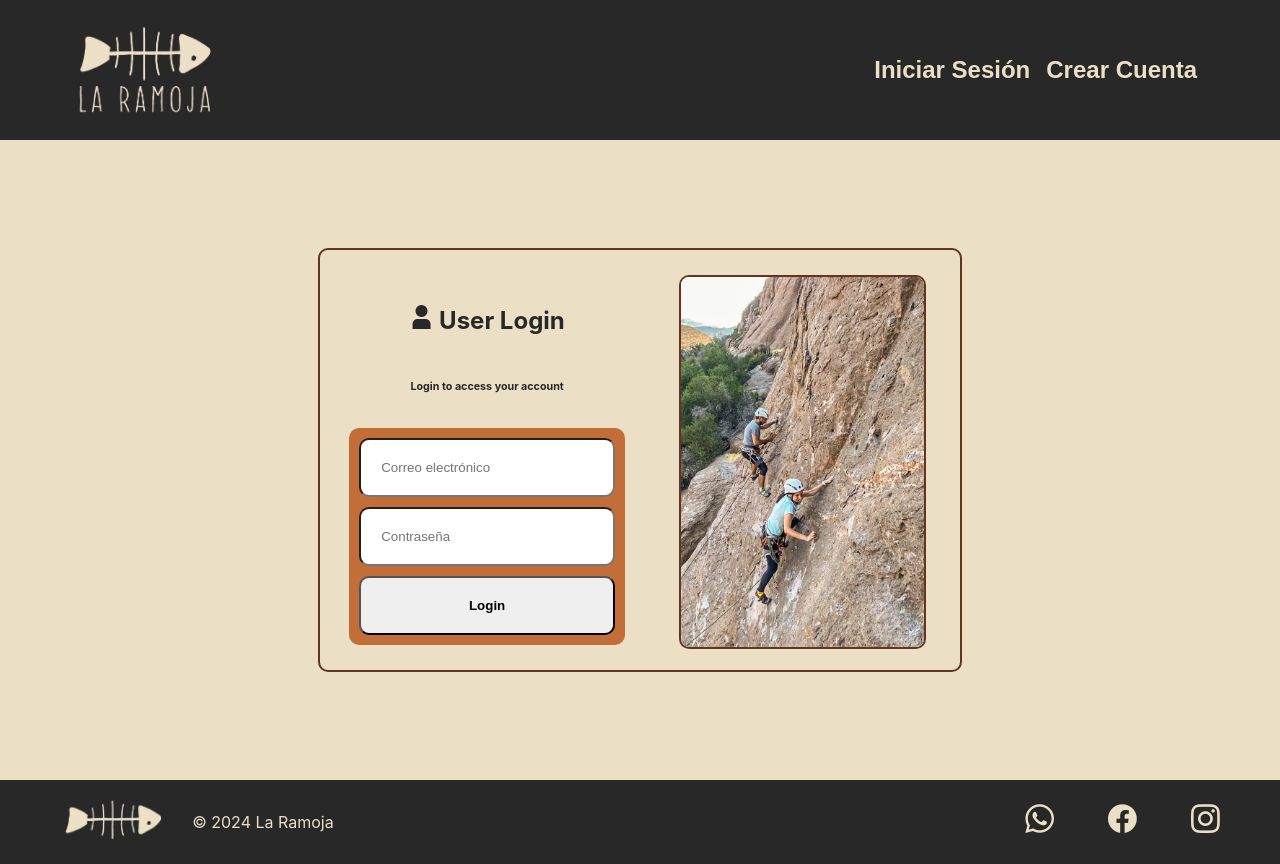
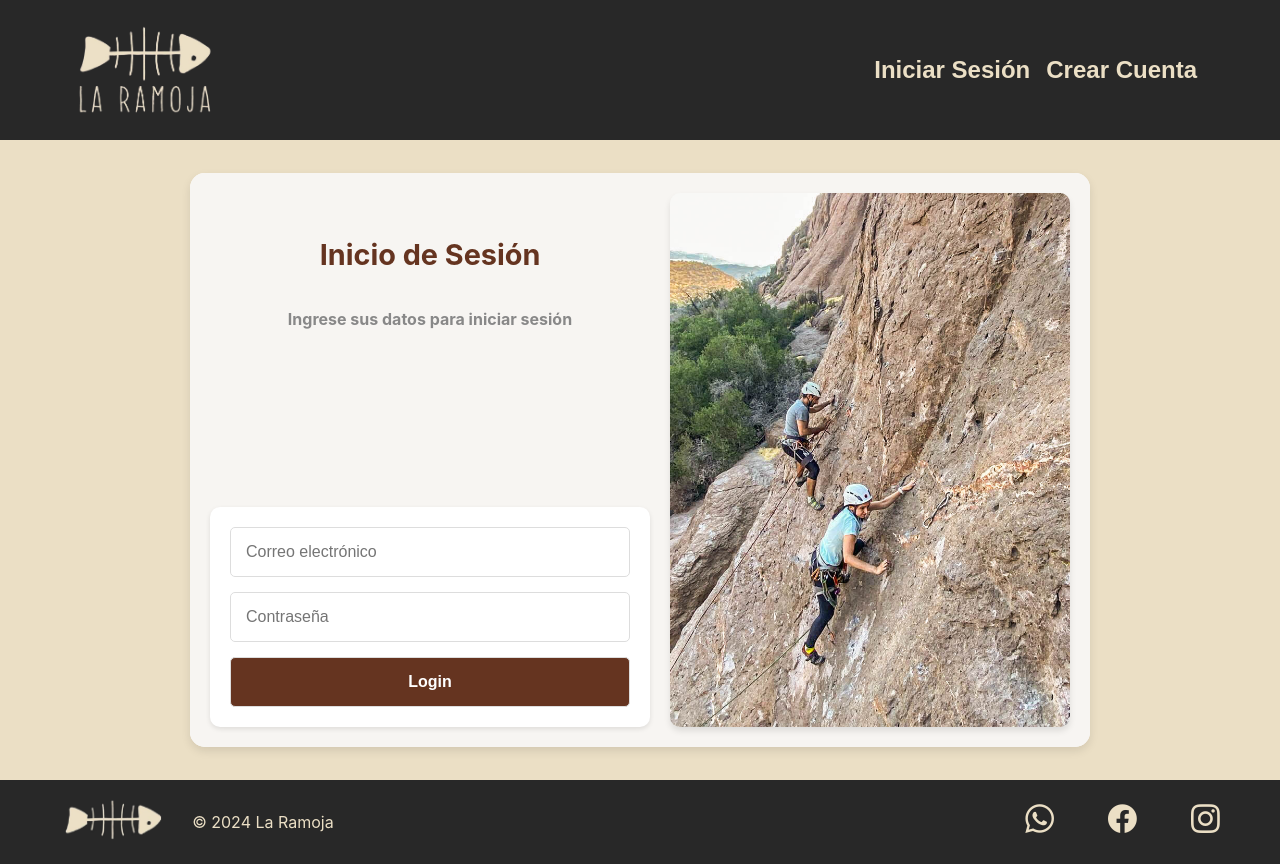
Before and after one commit to DanMeraDev/TCD_PI1_C4_E3, a React (Vite) app in the folder frontend/: page / in a window 1280 px wide. Both pictures are taken after a click on the button "Iniciar Sesión". Built offline with nearby package versions, Linux system fonts and the light colour scheme; no server answers.

Commit message:
embellecer el login

```diff
--- a/frontend/src/components/LoginForm/LoginForm.css
+++ b/frontend/src/components/LoginForm/LoginForm.css
@@ -1,4 +1,4 @@
-
+/*
 .login{
     display: flex;
     width: 50%;
@@ -60,25 +60,128 @@
 .columna2{
     width: 45%;
     margin: 25px;
+} */
+
+.login {
+    display: flex;
+    width: 100%;
+    max-width: 900px;
+    background-color: #ffffff;
+    border-radius: 15px;
+    box-shadow: 0 4px 10px rgba(0, 0, 0, 0.1);
+    overflow: hidden;
+    margin: 20px;
 }
 
+.columna1 {
+    display: flex;
+    flex-direction: column;
+    justify-content: space-between;
+    align-items: center;
+    width: 50%;
+    padding: 40px 40px 20px 40px;
+    background-color: #f7f5f2;
+}
+
+.seccion1 {
+    text-align: center;
+    margin-bottom: 20px;
+}
+
+.seccion1 h2 {
+    font-size: 1.8rem;
+    color: #653420;
+    margin-bottom: 10px;
+    align-items: center;
+}
+
+.seccion1 h6 {
+    font-size: 1rem;
+    color: #888;
+    margin-bottom: 20px;
+}
+
+.mensajeLogin {
+    font-size: 1rem;
+    color: #ffffff;
+    background-color: #c36e39;
+    padding: 10px;
+    border-radius: 5px;
+    margin-top: 10px;
+}
+
+.seccion2 {
+    width: 100%;
+    padding: 20px;
+    background-color: #ffffff;
+    border-radius: 10px;
+    box-shadow: 0 2px 5px rgba(0, 0, 0, 0.1);
+}
+
+.formLogin {
+    display: flex;
+    flex-direction: column;
+    gap: 15px;
+}
+
+.formLogin input {
+    padding: 15px;
+    border: 1px solid #ddd;
+    border-radius: 5px;
+    font-size: 1rem;
+    transition: border-color 0.3s;
+}
+
+.formLogin input:focus {
+    border-color: #653420;
+    outline: none;
+}
+
+.loginButton {
+    padding: 15px;
+    background-color: #653420;
+    color: #ffffff;
+    font-size: 1.1rem;
+    font-weight: bold;
+    border: none;
+    border-radius: 5px;
+    cursor: pointer;
+    transition: background-color 0.5s ease;
+}
+
+.loginButton:hover {
+    background-color: #814f2d;
+}
+
+.error {
+    color: #c0392b;
+    font-size: 0.9rem;
+    margin-top: -10px;
+}
 /*Seccion imagenes del login*/
 
+.columna2{
+    width: 50%;
+    display: flex;
+    align-items: center;
+    justify-content: center;
+    background-color: #f7f5f2;
+    padding: 20px 20px 20px 0;
+}
+
 .columna2 img {
-    width: 95%;
+    width: 100%;
     height: 100%;
     object-fit: cover;
     border-radius: 10px;
-    border: 2px solid #653420;
+    box-shadow: 0 4px 6px rgba(0, 0, 0, 0.1);
 }
 
 .imagenResponsive{
-    width: 60%;
-    height: 40%;
-    margin: 20px 10px;
+    width: 100%;
+    height: auto;
     object-fit: cover;
     border-radius: 10px;
-    border: 2px solid #653420;
     display: none;
 }
 
@@ -90,11 +193,14 @@
     }
     .columna1{
         width: 100%;
+        padding: 20px;
+        align-items: center;
     }
     .columna2 {
         width: 0%;
-        visibility: hidden;
-        margin: 0px;
+        display: none;
+        padding: 20px;
+
     }
     .seccion1{
         display: flex;
--- a/frontend/src/components/LoginForm/LoginForm.jsx
+++ b/frontend/src/components/LoginForm/LoginForm.jsx
@@ -64,8 +64,8 @@ const LoginForm = () => {
       <div className='columna1'>
         <div className='seccion1'>
           <img src={loginImageResponsive} alt="loginImageResponsive" className='imagenResponsive' />
-          <h2><i className="fi fi-ss-user"></i> User Login</h2>
-          <h6>Login to access your account</h6>
+          <h2>Inicio de Sesión</h2>
+          <h6>Ingrese sus datos para iniciar sesión</h6>
           {login === "True" && <h6 className='mensajeLogin'>Login exitoso!</h6>}
           {login === "False" && <h6 className='mensajeLogin'>Credenciales invalidas, porfavor revise sus datos.</h6>}
         </div>
```
